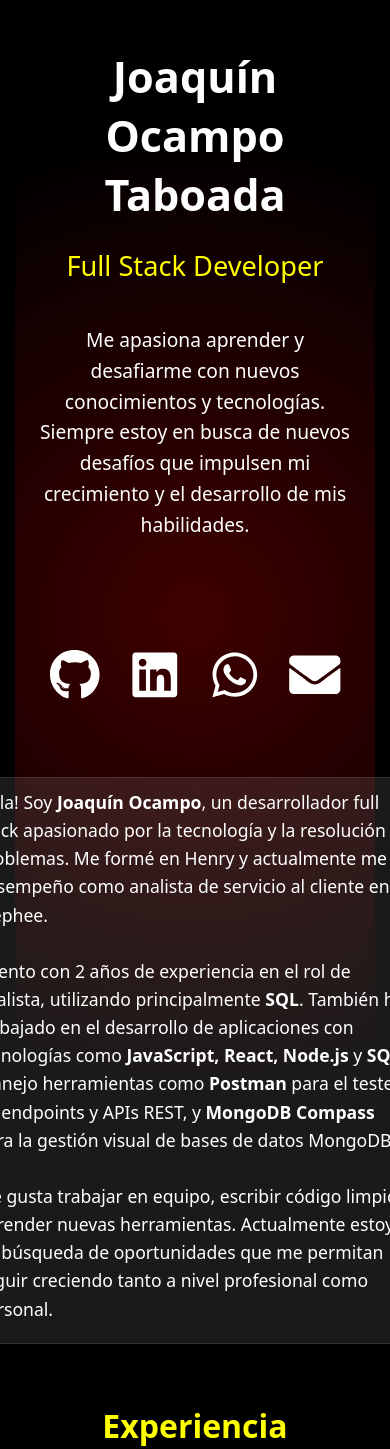
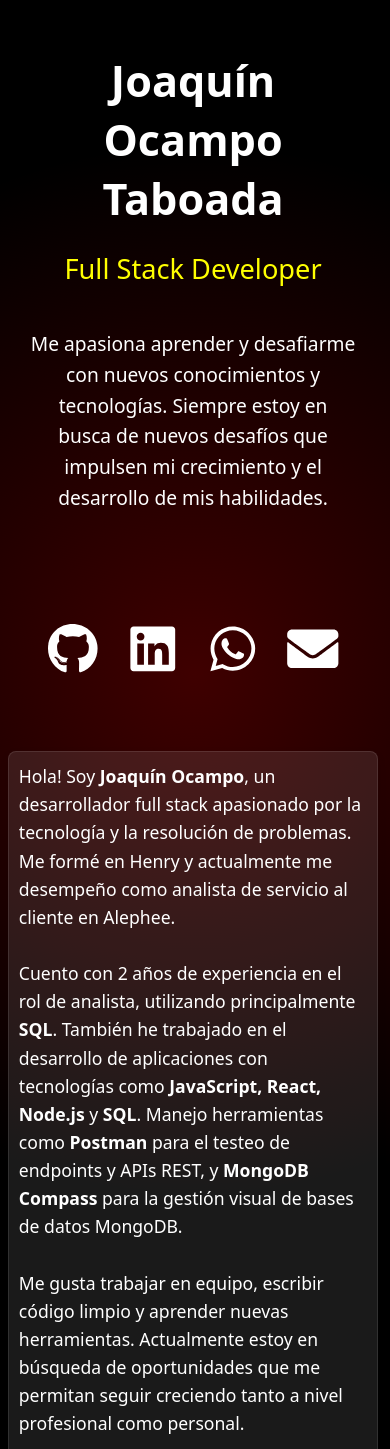
Before and after one commit to JoaquinGabriel17/portfolio-react, a Next.js app: page / in a window 390 px wide. Shown: the part 119-1568 px from the top of the page. Built offline with nearby package versions, Linux system fonts and the light colour scheme.

Commit message:
prueba responsive 2

```diff
--- a/src/app/page.module.css
+++ b/src/app/page.module.css
@@ -92,23 +92,14 @@
 
 @media (max-width: 768px){
     .secondBody{
-        width: 480px;
-        padding: 5px;
+        width: 95vw;
+        padding: 2vw;
+        padding-right: 3vw;
 
     }
     .firstBody{
-        width: 480px;
-        padding: 5px;
+        width: 95vw;
+        padding: 2vw;
+        padding-right: 3vw;
     }
 }
-
-@media (max-width: 480px){
-    .secondBody{
-        width: 350px;
-        padding: 5px;
-    }
-    .firstBody{
-        width: 350px;
-        padding: 5px;
-    }
-}
--- a/src/components/card/card.module.css
+++ b/src/components/card/card.module.css
@@ -92,9 +92,6 @@
       display: flex;
       flex-direction: column;
     }
-    .cardContain{
-      width: 460px;
-    }
     .card{
       padding: 10px;
     }
```
